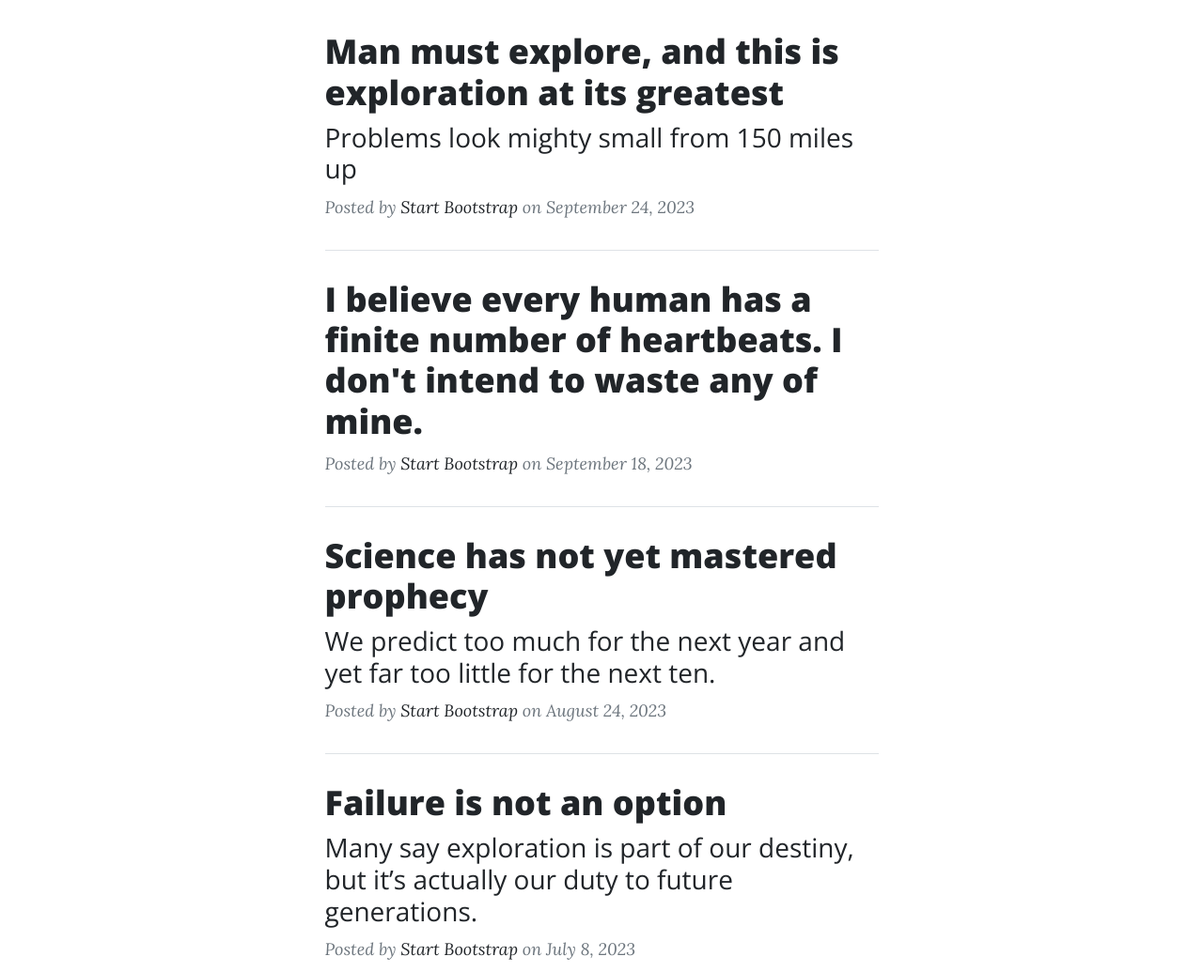
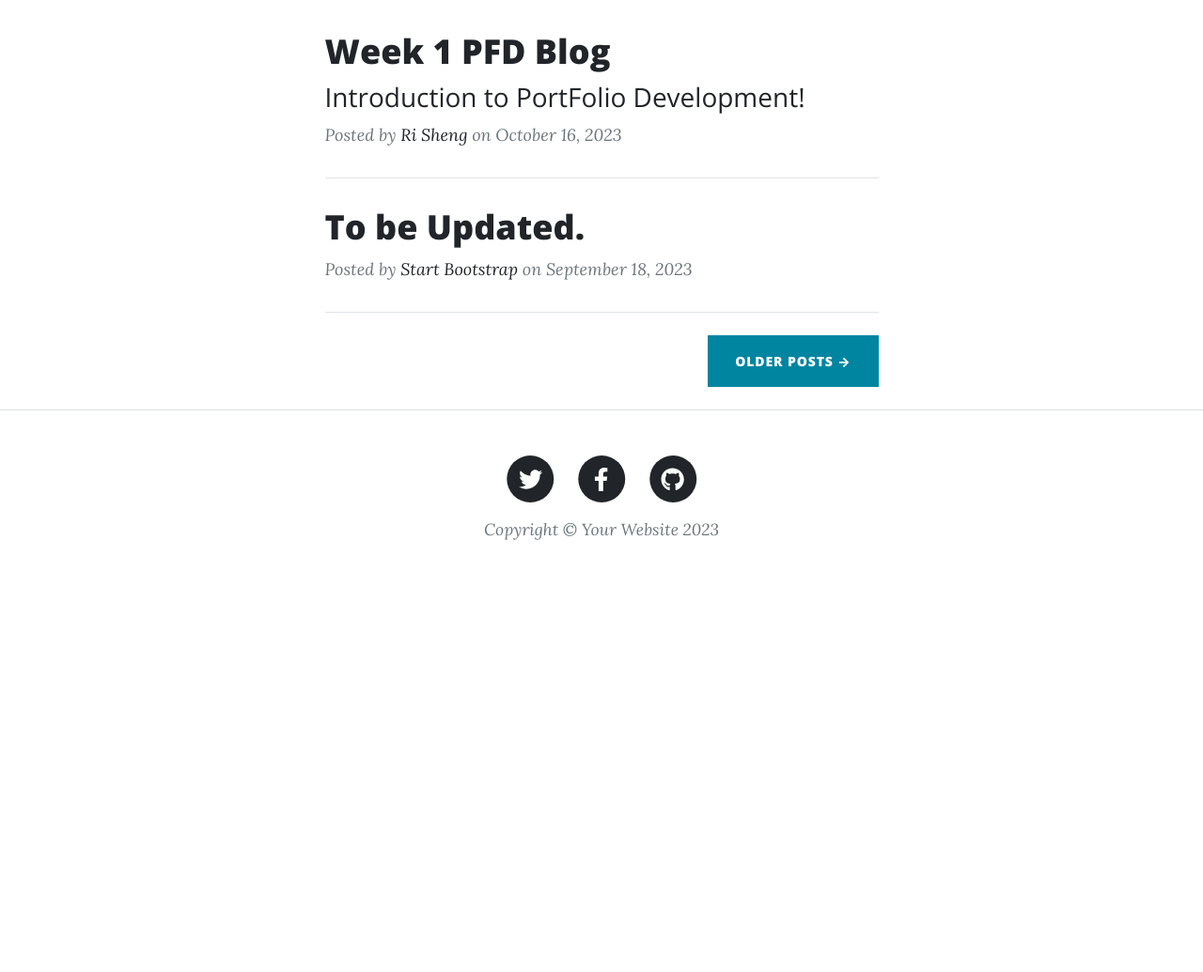
Before and after one commit to RiShengSim/PDF-Blog, a plain HTML site: page index.html in a window 1280 px wide. Shown: the part 577-1612 px from the top of the page at 94% size. After the commit the page ends 1203 px from the top, so only its background shows below. Drawn offline with nearby package versions, Linux system fonts and the light colour scheme.

Commit message:
Update on overlapped commit

```diff
--- a/index.html
+++ b/index.html
@@ -28,6 +28,7 @@
                     <ul class="navbar-nav ms-auto py-4 py-lg-0">
                         <li class="nav-item"><a class="nav-link px-lg-3 py-3 py-lg-4" href="index.html">Home</a></li>
                         <li class="nav-item"><a class="nav-link px-lg-3 py-3 py-lg-4" href="about.html">About</a></li>
+                        <li class="nav-item"><a class="nav-link px-lg-3 py-3 py-lg-4" href="index.html">Blogs</a></li>
                     </ul>
                 </div>
             </div>
@@ -38,7 +39,7 @@
                 <div class="row gx-4 gx-lg-5 justify-content-center">
                     <div class="col-md-10 col-lg-8 col-xl-7">
                         <div class="site-heading">
-                            <h1>My PFD Blog</h1>
+                            <h1>My PFD Blogs</h1>
                             <span class="subheading">Weekly Blog</span>
                         </div>
                     </div>
@@ -51,56 +52,27 @@
                 <div class="col-md-10 col-lg-8 col-xl-7">
                     <!-- Post preview-->
                     <div class="post-preview">
-                        <a href="post.html">
-                            <h2 class="post-title">Man must explore, and this is exploration at its greatest</h2>
-                            <h3 class="post-subtitle">Problems look mighty small from 150 miles up</h3>
+                        <a href="Week1.html">
+                            <h2 class="post-title">Week 1 PFD Blog</h2>
+                            <h3 class="post-subtitle">Introduction to PortFolio Development!</h3>
                         </a>
                         <p class="post-meta">
                             Posted by
-                            <a href="#!">Start Bootstrap</a>
-                            on September 24, 2023
+                            <a href="#!">Ri Sheng</a>
+                            on October 16, 2023
                         </p>
                     </div>
                     <!-- Divider-->
                     <hr class="my-4" />
                     <!-- Post preview-->
                     <div class="post-preview">
-                        <a href="post.html"><h2 class="post-title">I believe every human has a finite number of heartbeats. I don't intend to waste any of mine.</h2></a>
+                        <a href="post.html"><h2 class="post-title">To be Updated.</h2></a>
                         <p class="post-meta">
                             Posted by
                             <a href="#!">Start Bootstrap</a>
                             on September 18, 2023
                         </p>
                     </div>
-                    <!-- Divider-->
-                    <hr class="my-4" />
-                    <!-- Post preview-->
-                    <div class="post-preview">
-                        <a href="post.html">
-                            <h2 class="post-title">Science has not yet mastered prophecy</h2>
-                            <h3 class="post-subtitle">We predict too much for the next year and yet far too little for the next ten.</h3>
-                        </a>
-                        <p class="post-meta">
-                            Posted by
-                            <a href="#!">Start Bootstrap</a>
-                            on August 24, 2023
-                        </p>
-                    </div>
-                    <!-- Divider-->
-                    <hr class="my-4" />
-                    <!-- Post preview-->
-                    <div class="post-preview">
-                        <a href="post.html">
-                            <h2 class="post-title">Failure is not an option</h2>
-                            <h3 class="post-subtitle">Many say exploration is part of our destiny, but it’s actually our duty to future generations.</h3>
-                        </a>
-                        <p class="post-meta">
-                            Posted by
-                            <a href="#!">Start Bootstrap</a>
-                            on July 8, 2023
-                        </p>
-                    </div>
-                    <!-- Divider-->
                     <hr class="my-4" />
                     <!-- Pager-->
                     <div class="d-flex justify-content-end mb-4"><a class="btn btn-primary text-uppercase" href="#!">Older Posts →</a></div>
```
